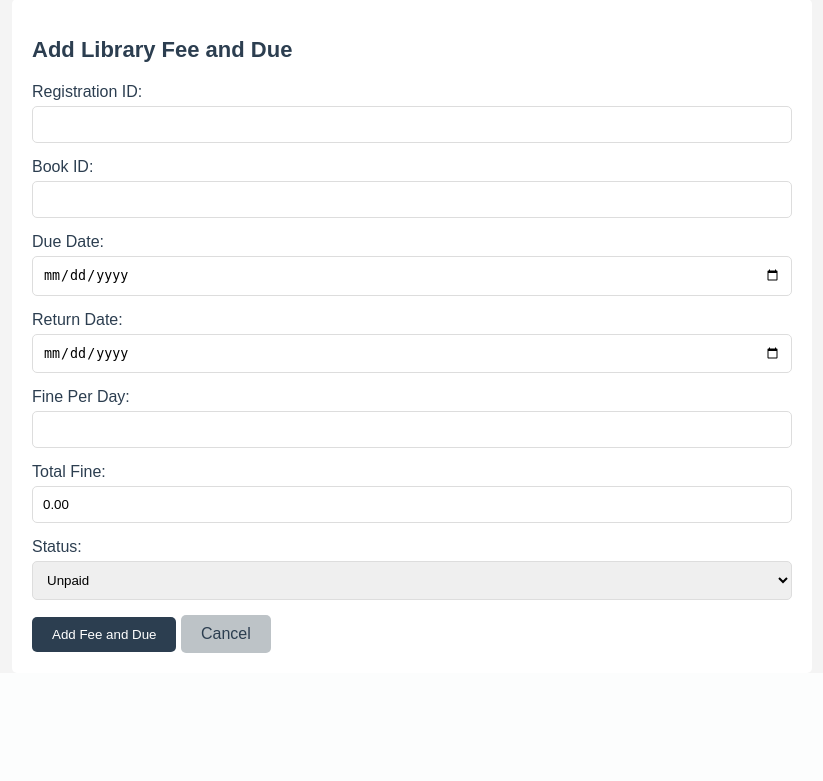
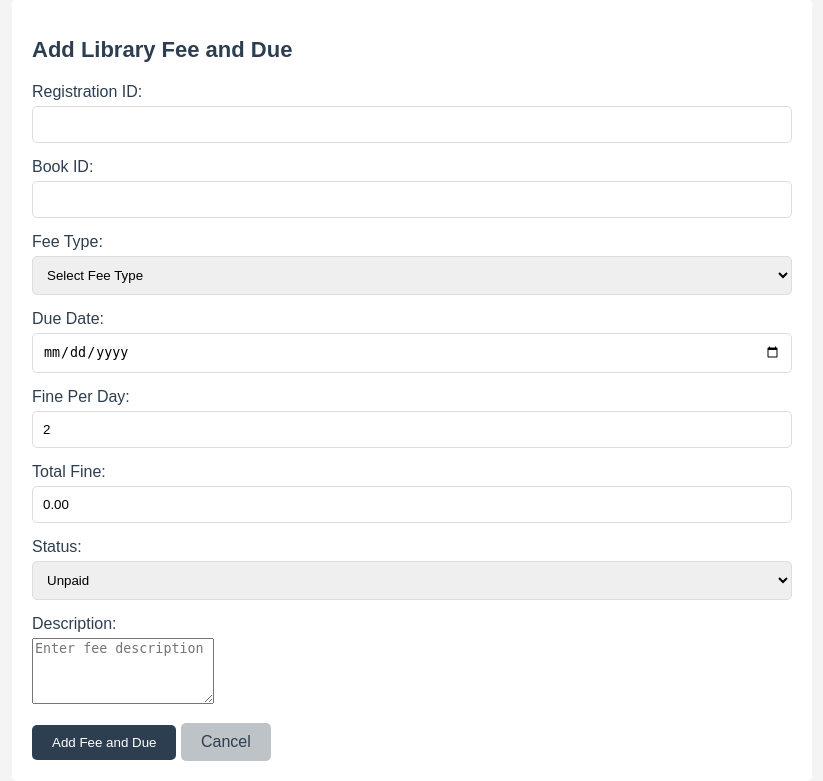
Before and after one commit to sneha0011/MCA_miniproject, a Flask app: page /add_library_fee in a window 1280 px wide. Shown: the part 141-922 px from the top of the page, without its empty margins (228-1051 px from the left). Before the commit the page ends 794 px from the top, so only its background shows below. Run offline with Flask 3, Linux system fonts and the light colour scheme.

Commit message:
Update add_library_fee.html

```diff
--- a/templates/add_library_fee.html
+++ b/templates/add_library_fee.html
@@ -84,6 +84,9 @@
             border-radius: 5px;
             box-sizing: border-box;
         }
+        .form-group textarea {
+            resize: vertical;
+        }
         .btn {
             display: inline-block;
             padding: 10px 20px;
@@ -141,16 +144,22 @@
                     <input type="text" id="book_id" name="book_id" required>
                 </div>
                 <div class="form-group">
+                    <label for="fee_type">Fee Type:</label>
+                    <select id="fee_type" name="fee_type" required>
+                        <option value="" disabled selected>Select Fee Type</option>
+                        <option value="Overdue">Overdue</option>
+                        <option value="Lost">Lost Book</option>
+                        <option value="Damage">Damage</option>
+                    </select>
+                </div>
+                <div class="form-group">
                     <label for="due_date">Due Date:</label>
                     <input type="date" id="due_date" name="due_date" required>
                 </div>
-                <div class="form-group">
-                    <label for="return_date">Return Date:</label>
-                    <input type="date" id="return_date" name="return_date">
-                </div>
+
                 <div class="form-group">
                     <label for="fine_per_day">Fine Per Day:</label>
-                    <input type="number" id="fine_per_day" name="fine_per_day"  required>
+                    <input type="number" id="fine_per_day" name="fine_per_day" value="2" required>
                 </div>
                 <div class="form-group">
                     <label for="total_fine">Total Fine:</label>
@@ -163,6 +172,11 @@
                         <option value="Paid">Paid</option>
                     </select>
                 </div>
+                <div class="form-group">
+                    <label for="description">Description:</label>
+                    <textarea id="description" name="description" rows="4" placeholder="Enter fee description" required></textarea>
+                </div>
+
                 <button type="submit" class="btn">Add Fee and Due</button>
                 <a href="{{ url_for('library_home') }}" class="btn btn-secondary">Cancel</a>
             </form>
```
